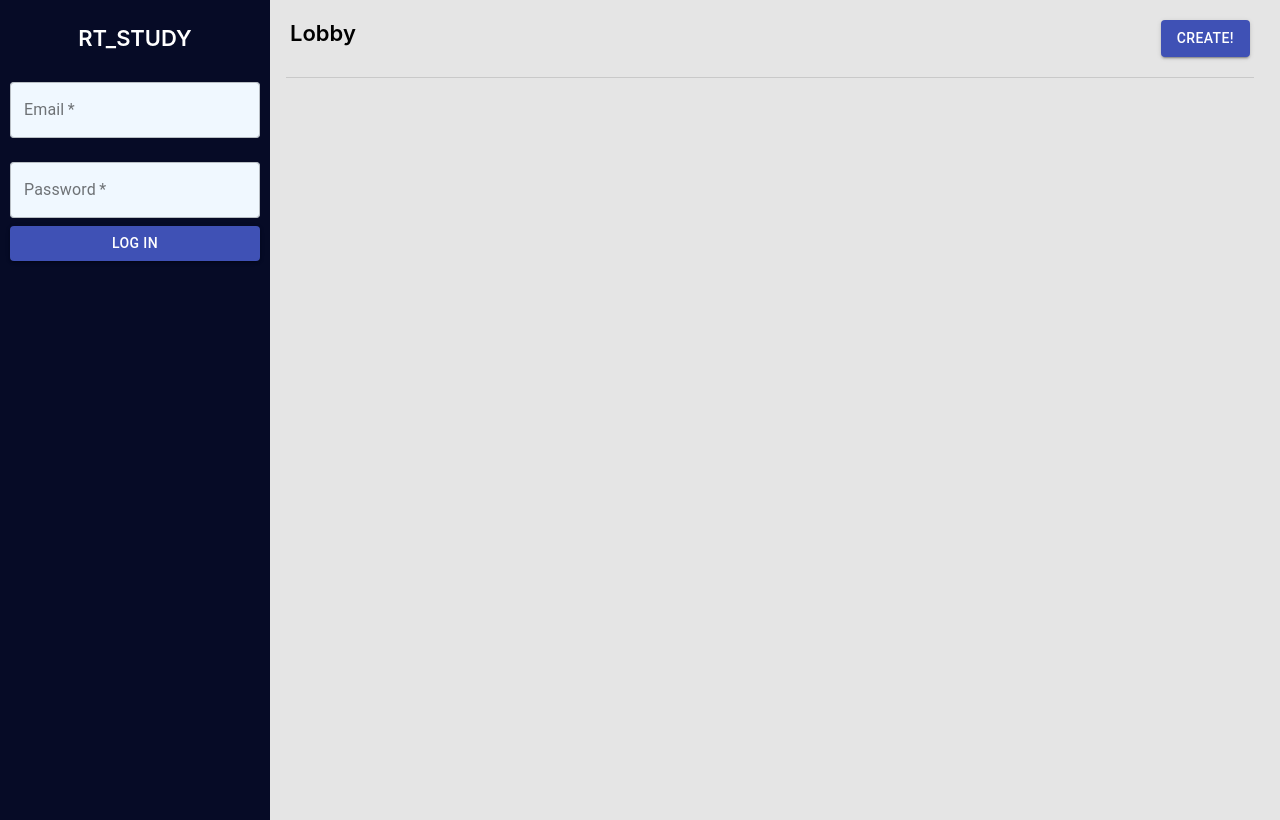
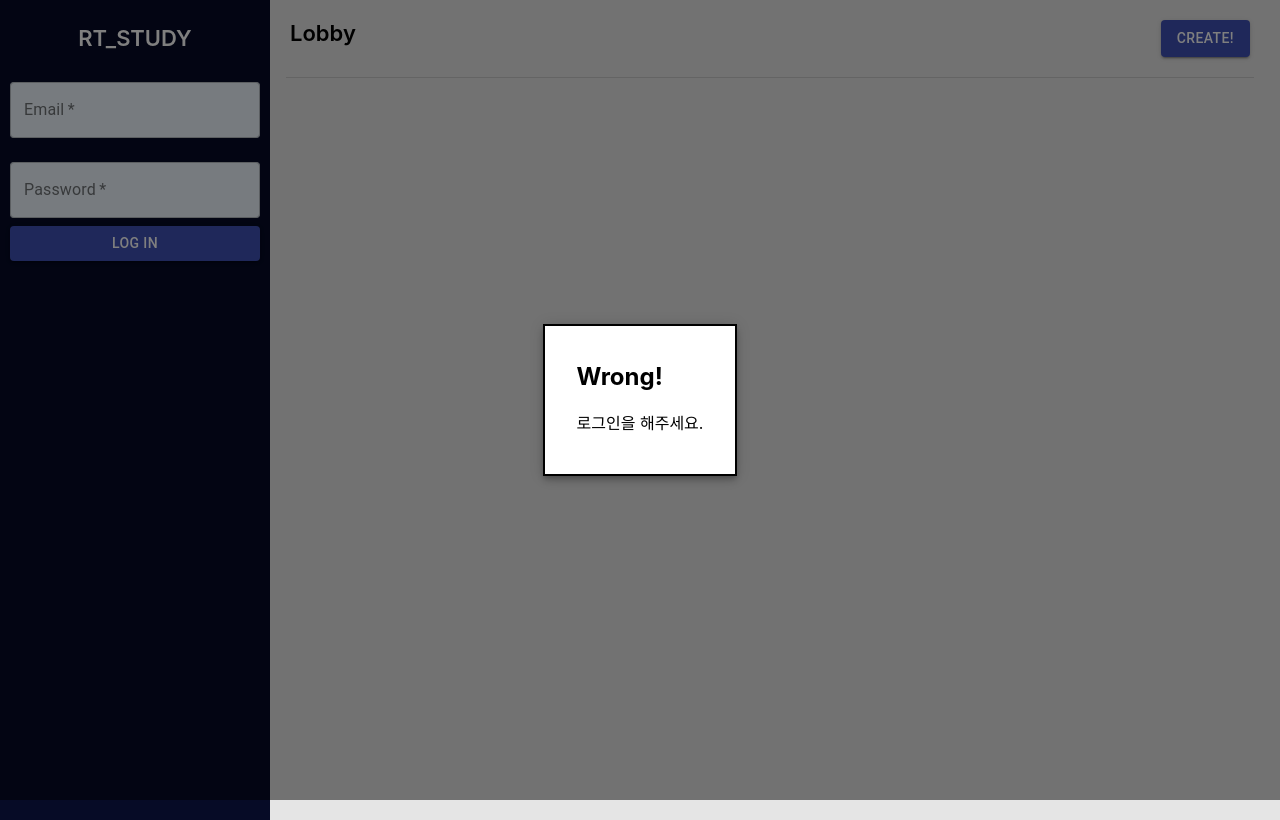
Before and after one commit to DOWN-LEE/RT_Study, a React (Create React App) app in the folder client/: page / in a window 1280 px wide. Both pictures are taken after a click on the button "CREATE!". Built offline with nearby package versions, Linux system fonts and the light colour scheme; no server answers.

Commit message:
my video

```diff
--- a/client/package.json
+++ b/client/package.json
@@ -5,6 +5,7 @@
   "proxy": "http://localhost:3001",
   "dependencies": {
     "@material-ui/core": "^4.12.3",
+    "@material-ui/icons": "^4.11.2",
     "@reduxjs/toolkit": "^1.6.1",
     "@tensorflow-models/blazeface": "^0.0.7",
     "@tensorflow/tfjs-backend-webgl": "^3.8.0",
--- a/client/src/App.tsx
+++ b/client/src/App.tsx
@@ -1,6 +1,7 @@
 import React from 'react';
 import {Route, Switch} from 'react-router-dom';
 import Room from './Pages/Room/Room';
+import Room1 from './Pages/Room/Room1';
 import Lobby from './Pages/Lobby/Lobby';
 import './App.css';
 
@@ -9,7 +10,7 @@ function App() {
     <div>
       <Switch>
         <Route path="/" exact component={Lobby} />
-        <Route path="/room/:roomname" exact component={Room}/>
+        <Route path="/room/:roomname" exact component={Room1}/>
         <Route render={() => <h1>Not Found</h1>} />
       </Switch>
     </div>
--- a/client/src/Pages/Lobby/Lobby.tsx
+++ b/client/src/Pages/Lobby/Lobby.tsx
@@ -1,48 +1,83 @@
 import React, { useEffect, useRef, useState } from 'react';
-import { TextField, Button, makeStyles, withStyles, Divider } from '@material-ui/core';
+import { TextField, Button, makeStyles, withStyles, createStyles, Divider, Theme, Modal, Fade, Backdrop } from '@material-ui/core';
 import SideBar from './SideBar/SideBar';
 import { api } from '../../api/axios';
+import { useDispatch, useSelector } from 'react-redux';
 
 import './Lobby.css';
 
-const CssTextField = withStyles({
-    root: {
-      '& label.Mui-focused': {
-        color: 'grey',
+
+const useStyles = makeStyles((theme: Theme) =>
+    createStyles({
+        modal: {
+            display: 'flex',
+            alignItems: 'center',
+            justifyContent: 'center',
         },
-      '& .MuiOutlinedInput-root': {
+        pad: {
+            backgroundColor: theme.palette.background.paper,
+            border: '2px solid #000',
+            boxShadow: theme.shadows[5],
+            padding: theme.spacing(2, 4, 3),
+        },
+    }),
+);
 
-        '&.Mui-focused fieldset': {
-          borderColor: 'grey',
-        },
-      },
-    },
-  })(TextField);
+const Lobby = () => {
 
-const Lobby = () =>{
+    const [createWrong, setCreateWrong] = useState<boolean>(false);
+
+    const { loggingIn } = useSelector((state: any) => state.authentication)
+    const classes = useStyles();
+
+
+    const createClick = () => {
+        if (loggingIn != true) {
+            setCreateWrong(true);
+            return;
+        }
+    }
+
+
+    return (
+        <div className='Lobby_draw' style={{ flexDirection: 'row' }}>
 
 
 
-
-
-
-    return (
-     <div className='Lobby_draw' style={{flexDirection:'row'}}>
-
-
-
-        <SideBar/>
+            <SideBar />
 
             <div className='Lobby_room' >
 
                 <div className='Lobby_top'>
                     <div className='Lobby_text'> Lobby </div>
                     <div className='Lobby_create'>
-                    <Button variant="contained" color="primary"> Create! </Button>
+                        <Button variant="contained" color="primary" onClick={() => createClick()}>  Create! </Button>
+
+                        <Modal
+                            aria-labelledby="transition-modal-title"
+                            aria-describedby="transition-modal-description"
+                            open={createWrong}
+                            onClose={() => { setCreateWrong(false) }}
+                            closeAfterTransition
+                            className={classes.modal}
+                            BackdropComponent={Backdrop}
+                            BackdropProps={{
+                                timeout: 500,
+                            }}
+                        >
+                            <Fade in={createWrong}>
+                                <div className={classes.pad}>
+                                    <h2 id="transition-modal-title">Wrong!</h2>
+                                    <p id="transition-modal-description">로그인을 해주세요.</p>
+                                </div>
+                            </Fade>
+                        </Modal>
                     </div>
                 </div>
 
-            <Divider variant='middle'/>
+
+
+                <Divider variant='middle' />
 
 
             </div>
--- /dev/null
+++ b/client/src/Pages/Room/Room1.css
@@ -0,0 +1,61 @@
+.header_bar{
+    background-color: #060b26;
+    width: 100vw;
+    height: 7vh;
+    display: table-cell;
+    vertical-align: middle;
+    padding-left: 1vw;
+}
+
+.total_zone{
+    display: flex;
+    flex-direction: row;
+}
+
+.my_zone{
+
+    width: 60vw;
+    height: 93vh;
+    text-align: center;
+}
+
+.user_zone{
+
+    width: 40vw;
+    height: 93vh;
+}
+
+.my_video{
+    width: 40vw;
+    height: 60vh;
+    background-color: black;
+    margin-top: 10vh;
+    margin-left: 10vw;
+
+}
+
+.my_buttons{
+    margin-left: 10vw;
+}
+
+
+
+
+@import url('https://fonts.googleapis.com/css2?family=Orbitron&display=swap');
+
+.today_rt{
+    color: #000000;
+    font-size: 20px;
+    font-weight: 700;
+    font-family: 'Orbitron';
+
+}
+
+.timer{
+    color: #5ee93b;
+    font-size: 60px;
+    font-family: 'Orbitron', sans-serif;
+    letter-spacing: 7px;
+    position: relative;
+    top: 10px;
+}
--- /dev/null
+++ b/client/src/Pages/Room/Room1.tsx
@@ -0,0 +1,56 @@
+import React, { useEffect, useRef, useState } from 'react';
+import { ButtonGroup, Button, makeStyles, withStyles, createStyles, Divider, Theme, Modal, Fade, Paper } from '@material-ui/core';
+import VideocamIcon from '@material-ui/icons/Videocam';
+import MicIcon from '@material-ui/icons/Mic';
+
+import './Room1.css';
+
+
+const useStyles = makeStyles((theme: Theme) =>
+  createStyles({
+      paper: {
+          padding: theme.spacing(2),
+          margin: 'auto',
+          maxWidth: '40vw',
+      },
+  }),
+);
+
+
+const Room1 = () => {
+
+
+    const classes = useStyles();
+
+    return(
+        <div>
+            <div className='header_bar'>
+                <Button variant="contained" size="small" color='primary'>Back</Button>
+            </div>
+            <div className='total_zone'>
+                <div className='my_zone'>
+                    <div>
+                        <video className='my_video'/>
+                    </div>
+                    <div className='my_buttons'>
+                        <ButtonGroup variant="contained" color="primary" aria-label="outlined primary button group">
+                            <Button> <VideocamIcon/> </Button>
+                            <Button> <MicIcon/> </Button>
+                        </ButtonGroup>
+                    </div>
+                    <div>
+                            <a className='today_rt'>RST of Today</a>
+                            <a className='timer'> 00:00:00 </a>
+
+                    </div>
+
+                </div>
+                <div className='user_zone'>
+
+                </div>
+            </div>
+        </div>
+    )
+}
+
+export default Room1
```
Also changed, not shown: 1 other file (tests, documents, lock files or other folders). Lines whose indentation alone changed are shown as unchanged.
